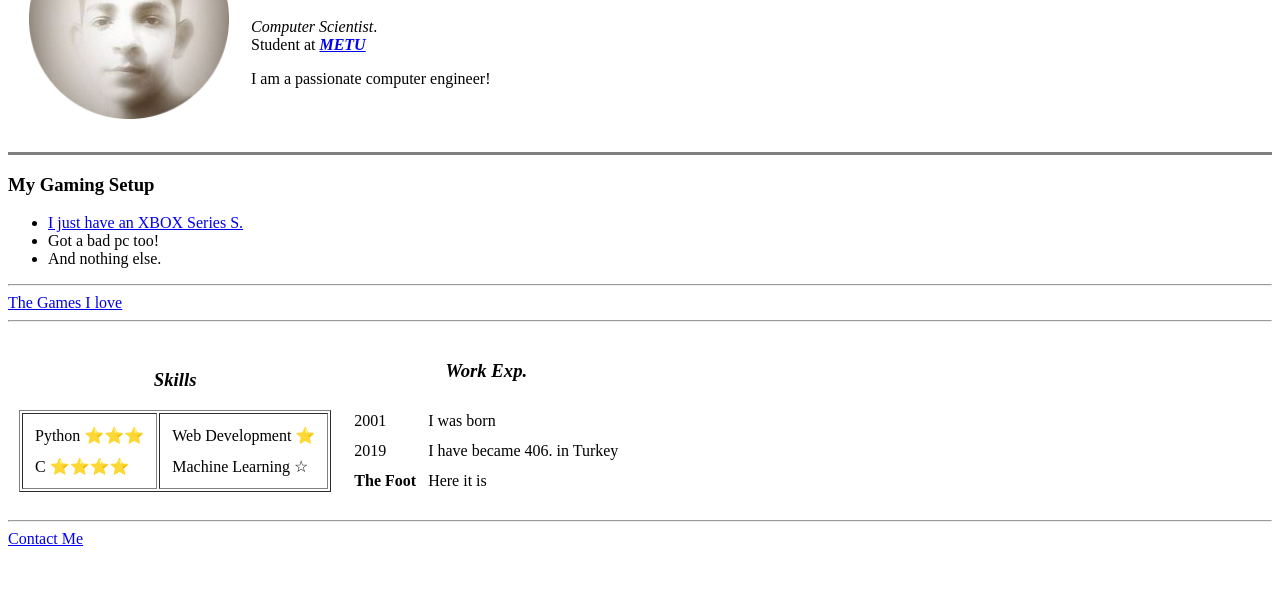
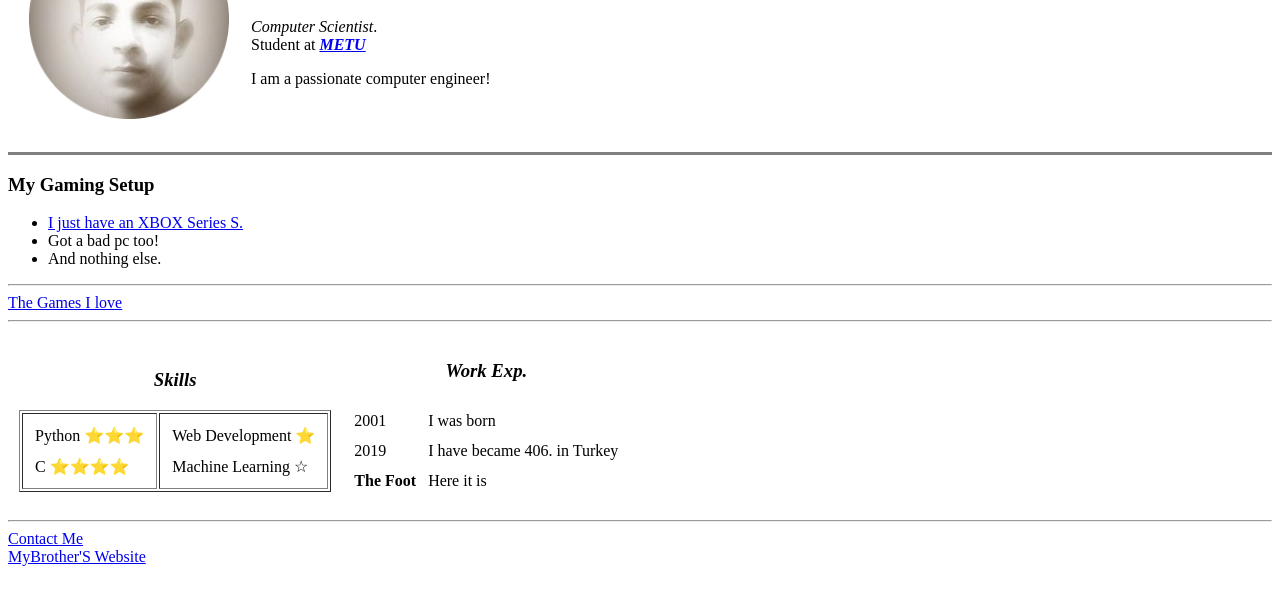
Before and after one commit to koroglufurkan/cv, a plain HTML site: page index.html in a window 1280 px wide. Shown: the part 110-714 px from the top of the page. Drawn offline with Linux system fonts and the light colour scheme.

Commit message:
Update index.html

```diff
--- a/index.html
+++ b/index.html
@@ -120,6 +120,8 @@
   --->
   <hr>
   <a href="contacts.html">Contact Me</a>
+  <br>
+  <a href="mybrother.html">MyBrother'S Website</a>
 </body>
 
 </html>
```
